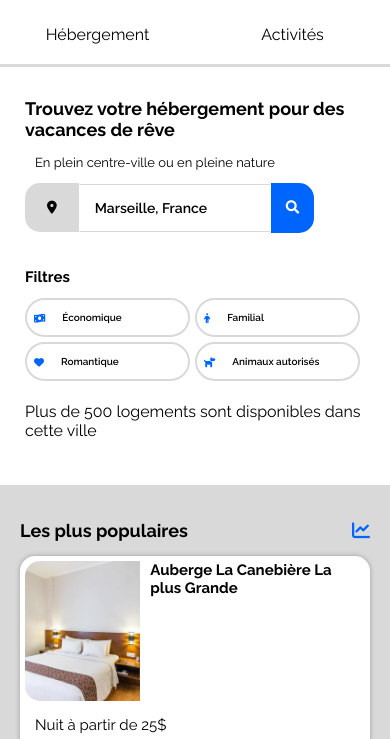
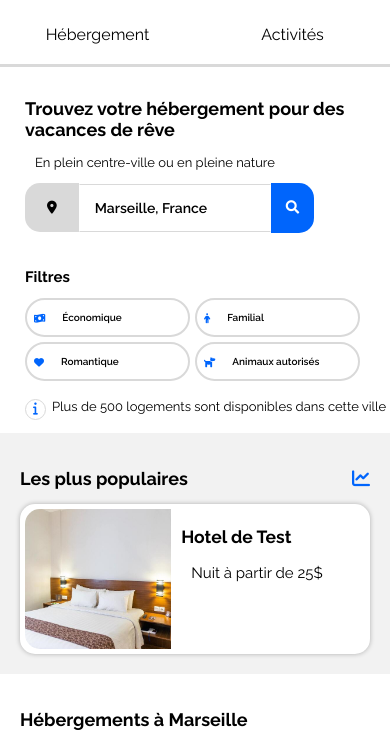
Before and after one commit to dokaNc/Booki, a plain HTML site: page index.html in a window 390 px wide. Shown: the part 103-842 px from the top of the page. Drawn offline with Linux system fonts and the light colour scheme.

Commit message:
icon info

```diff
--- a/css/style.css
+++ b/css/style.css
@@ -9,7 +9,6 @@ body {
   margin: auto;
   margin-top: 56px;
   max-width: 1400px;
-  /* border: 1px solid black; */
   padding-left: 20px;
   padding-right: 20px;
 }
@@ -136,8 +135,13 @@ input[type="submit"] {
 }
 
 /* SECTION : Ville & Populaire */
-.info {
-  margin-bottom: 45px;
+.icon-information {
+  color: #0065fc;
+  text-align: center;
+  border-radius: 50%;
+  border: 1px solid #d9d9d9;
+  width: 27px;
+  padding: 5px 0px 5px 0px;
 }
 
 figure {
@@ -151,7 +155,7 @@ figure {
 }
 
 .container-ville {
-  background-color: #d9d9d9;
+  background-color: #f2f2f2;
   border-radius: 15px;
   height: auto;
   padding: 30px;
@@ -208,7 +212,7 @@ p,
 }
 
 .container-popular {
-  background-color: #d9d9d9;
+  background-color: #f2f2f2;
   border-radius: 15px;
   height: auto;
   padding: 30px;
@@ -427,16 +431,31 @@ p,
 
   .filter-chips {
     margin-right: 5px;
-    flex: 31%;
+    flex: 32%;
     padding: 0px 0px 0px 7px;
     margin-bottom: 5px;
     border: 2px #d9d9d9 solid;
   }
 
   /* SECTION HEBERGEMENT & POPULAIRE */
+  .icon-information {
+    width: 19px;
+    padding: 2px 0px 4px 0px;
+  }
+
+  .more {
+    display: none;
+  }
+
   .info {
+    font-size: 13px;
     padding-left: 25px;
     padding-right: 25px;
+  }
+
+  .info span {
+    position: absolute;
+    padding-left: 6px;
   }
 
   .container-card {
--- a/index.html
+++ b/index.html
@@ -64,8 +64,11 @@
     </section>
 
     <section class="hebergement">
-      <!-- <i class="fa-light fa-circle-info"></i> -->
-      <p class="info">Plus de 500 logements sont disponibles dans cette ville</p>
+      <div class="text-logement">
+        <p class="info"> <i class="fa-solid fa-info icon-information"></i>
+          <span>Plus de 500 logements sont disponibles dans cette ville</span>
+        </p>
+      </div>
       <div class="container-card">
         <div class="container-ville">
           <h2>Hébergements à Marseille</h2>
@@ -166,7 +169,7 @@
                 </div>
               </div>
             </div>
-            <p class="bold-text more">Afficher plus</p>
+            <!-- <p class="bold-text more">Afficher plus</p> -->
           </div>
         </div>
         <aside class="container-popular">
@@ -178,10 +181,13 @@
             <div class="text-popular">
               <figure>
                 <img src="./assets/hebergements/4_small/febrian-zakaria-sjvU0THccQA-unsplash.jpg" alt="">
-                <figcaption class="bold-text">Auberge La Canebière La plus Grande</figcaption>
+                <figcaption>
+                  <h3>Hotel de Test</h3>
+                  <p>Nuit à partir de 25$</p>
+                </figcaption>
               </figure>
-              <p>Nuit à partir de 25$</p>
             </div>
+
           </div>
         </aside>
       </div>
```
